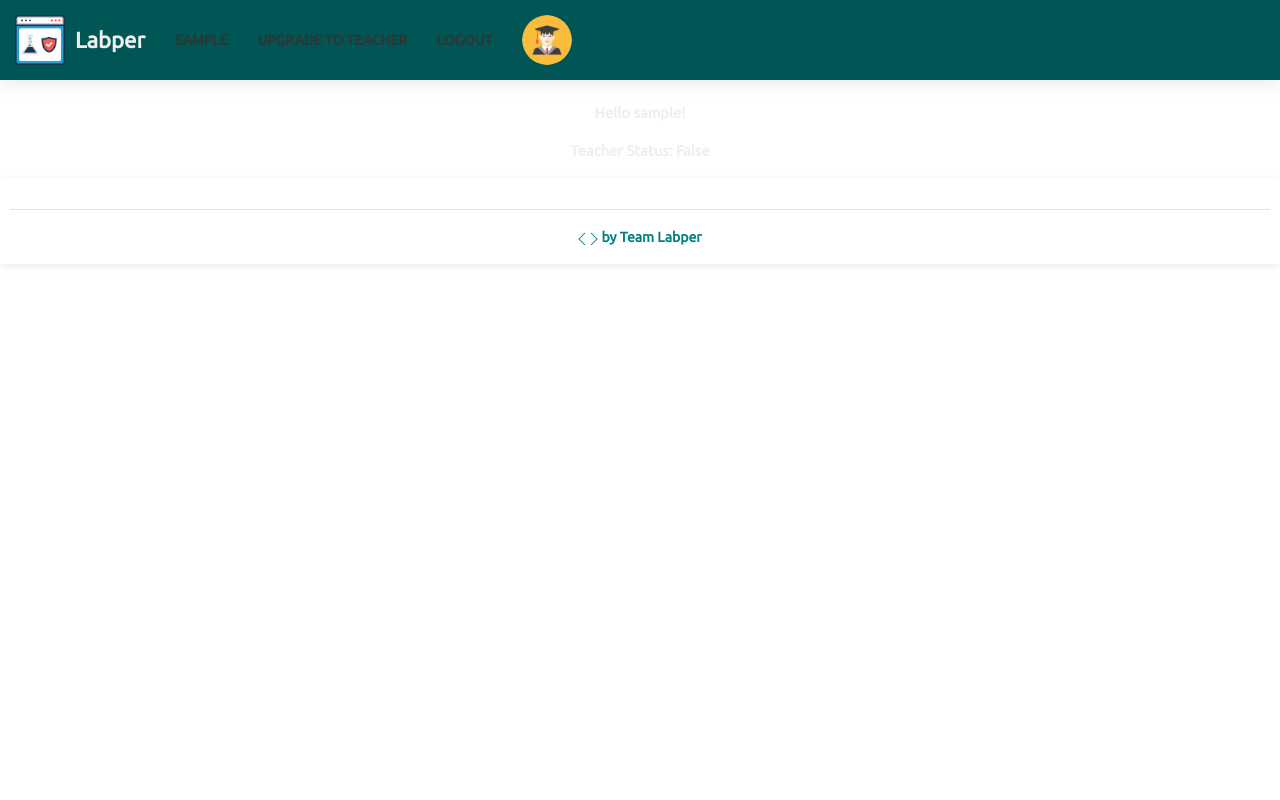
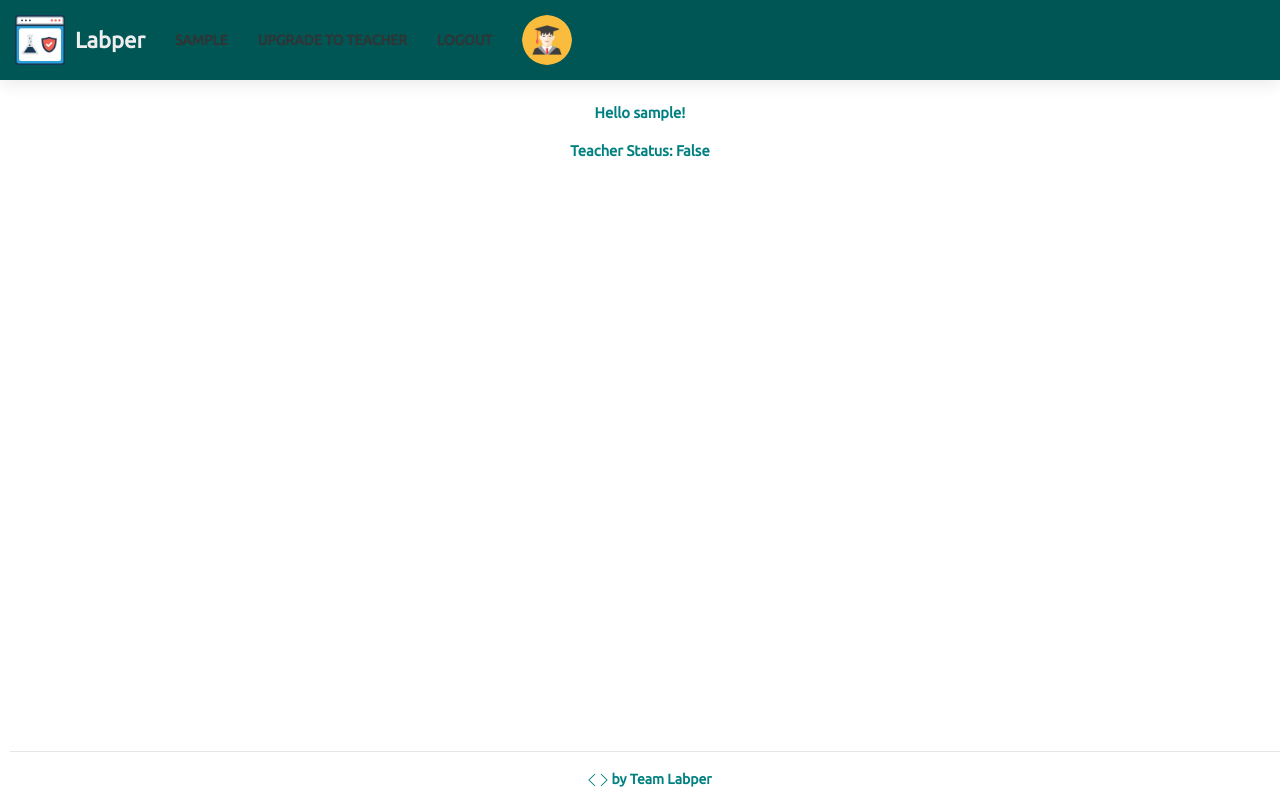
Before and after one commit to aashutoshrathi/labper, a Django app: page /home/ in a window 1280 px wide. Run offline with Django 3.2, Linux system fonts and the light colour scheme; the visitor is signed in with stand-in values (Sample User, id 1); data comes from the database, SQL or seed files in the repository; some libraries are stand-ins or nearby versions.

Commit message:
Footer issue solved

```diff
--- a/landing/templates/landing/base.html
+++ b/landing/templates/landing/base.html
@@ -80,7 +80,7 @@
 
         <footer>
             <div align="center" class="footer-wrapper uk-box-shadow-small uk-box-shadow-hover-xlarge">
-                <div class="uk-margin-small-left uk-margin-small-right uk-margin-small-top uk-padding-small uk-padding-remove-left uk-padding-remove-right">
+                <div class="uk-margin-small-left uk-margin-small-right margin-foot uk-padding-small uk-padding-remove-left uk-padding-remove-right">
                     <span class="uk-text-small text-teal">
                         <hr>
                         <span uk-icon="icon: code;"></span> by Team Labper
--- a/landing/templates/landing/home.html
+++ b/landing/templates/landing/home.html
@@ -6,6 +6,6 @@
 
 {% block body %}
     <br>
-    <p class="uk-text-center">Hello {{ user.username }}!</p>
-    <p class="uk-text-center">Teacher Status: {{ user.profile.teacher }}</p>
+    <p class="uk-text-center text-teal">Hello {{ user.username }}!</p>
+    <p class="uk-text-center text-teal">Teacher Status: {{ user.profile.teacher }}</p>
 {% endblock %}
--- a/landing/templates/registration/login.html
+++ b/landing/templates/registration/login.html
@@ -6,7 +6,6 @@
 {% endblock %}
 
 {% block body %}
-<div id="big-box">
     <div class="uk-card uk-card-default uk-card-body uk-width-1-2@m uk-align-center uk-margin-medium-top uk-margin-auto-bottom">
         <h4 class="uk-text-center">Login with your Institute's account</h4>
 
@@ -16,5 +15,5 @@
             </a>
         </div>
     </div>
-</div>
+
 {% endblock %}
--- a/static/css/style.css
+++ b/static/css/style.css
@@ -4,8 +4,9 @@
 
 body {
     display: flex;
-    min-height: 100vh;
+    min-height: 100%;
     flex-direction: column;
+    height: 100%;
 }
 
 .site-content {
@@ -17,10 +18,6 @@ body {
     padding: 0 !important;
 }
 
-#big-box{
-    margin-top: 120px;
-}
-
 #bg-teal{
     background-color: #005555;
 }
@@ -29,19 +26,22 @@ body {
     color:#008080;
 }
 
+.text-white{
+    color:#ffffff;
+}
+
+.margin-foot{
+    position:absolute;
+   bottom:0;
+   width:100%;
+   height:80px;
+}
+
 #head-labper{
     color: #eeeeee;
     font-size: 92.2%;
 }
 
-footer{
-    margin-bottom: 0px;
-    padding-bottom: 0px;
-}
-
-.footer-wrapper{
-    margin-bottom: 2px !important;
-}
 
 @keyframes spinner {
     0% {
```
Also changed, not shown: static/css/uikit-rtl.css, static/css/uikit.css.
